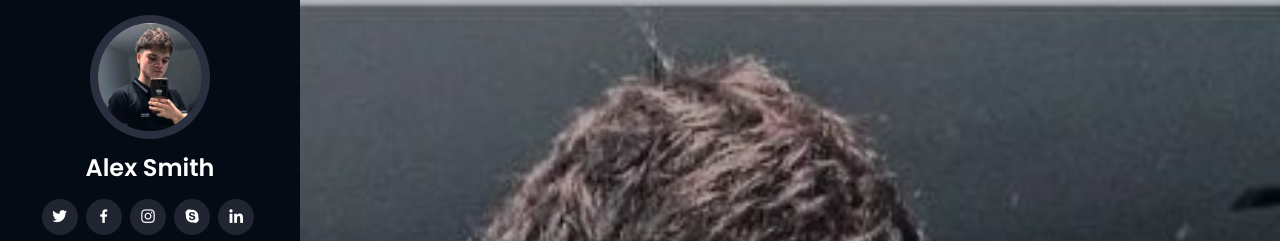
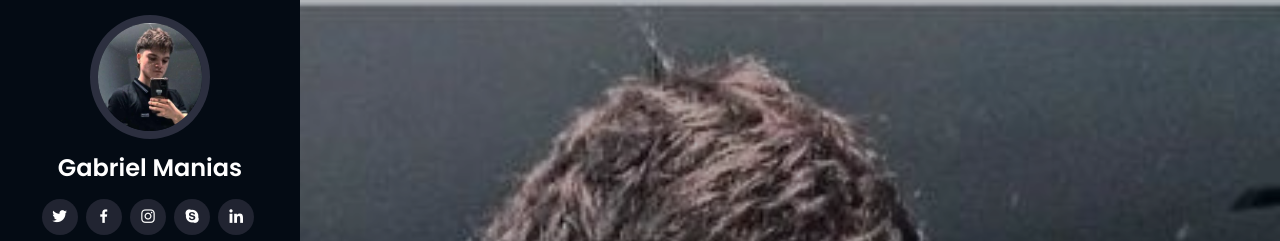
Before and after one commit to Gabrielmanias/Portafolio, a plain HTML site: page index.html in a window 1280 px wide. Shown: the top 241 px of the page. Drawn offline with nearby package versions, Linux system fonts and the light colour scheme.

Commit message:
Update index.html

```diff
--- a/index.html
+++ b/index.html
@@ -47,7 +47,7 @@
 
       <div class="profile">
         <img src="assets/img/profile-img.jpg" alt="" class="img-fluid rounded-circle">
-        <h1 class="text-light"><a href="index.html">Alex Smith</a></h1>
+        <h1 class="text-light"><a href="index.html">Gabriel Manias</a></h1>
         <div class="social-links mt-3 text-center">
           <a href="#" class="twitter"><i class="bx bxl-twitter"></i></a>
           <a href="#" class="facebook"><i class="bx bxl-facebook"></i></a>
```
